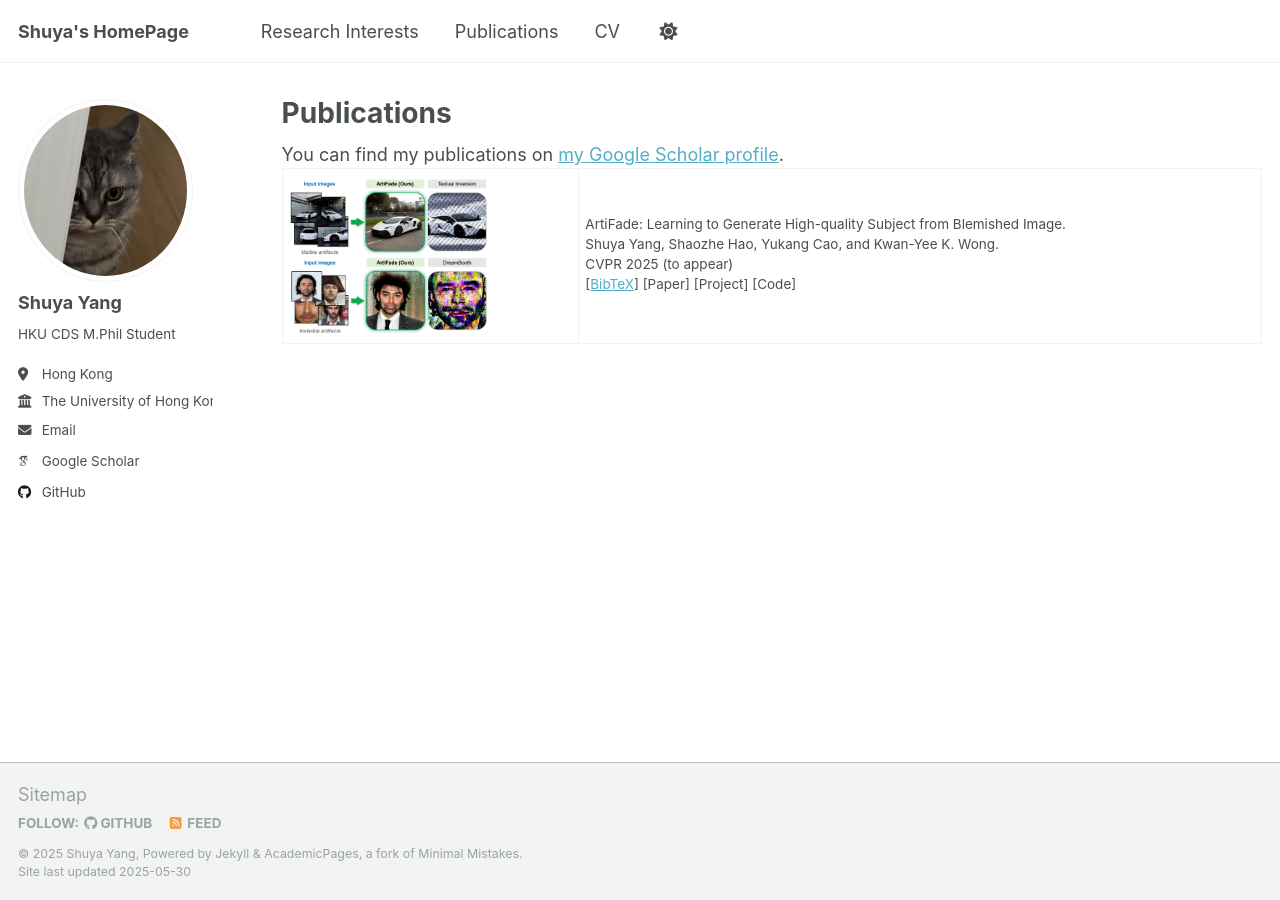
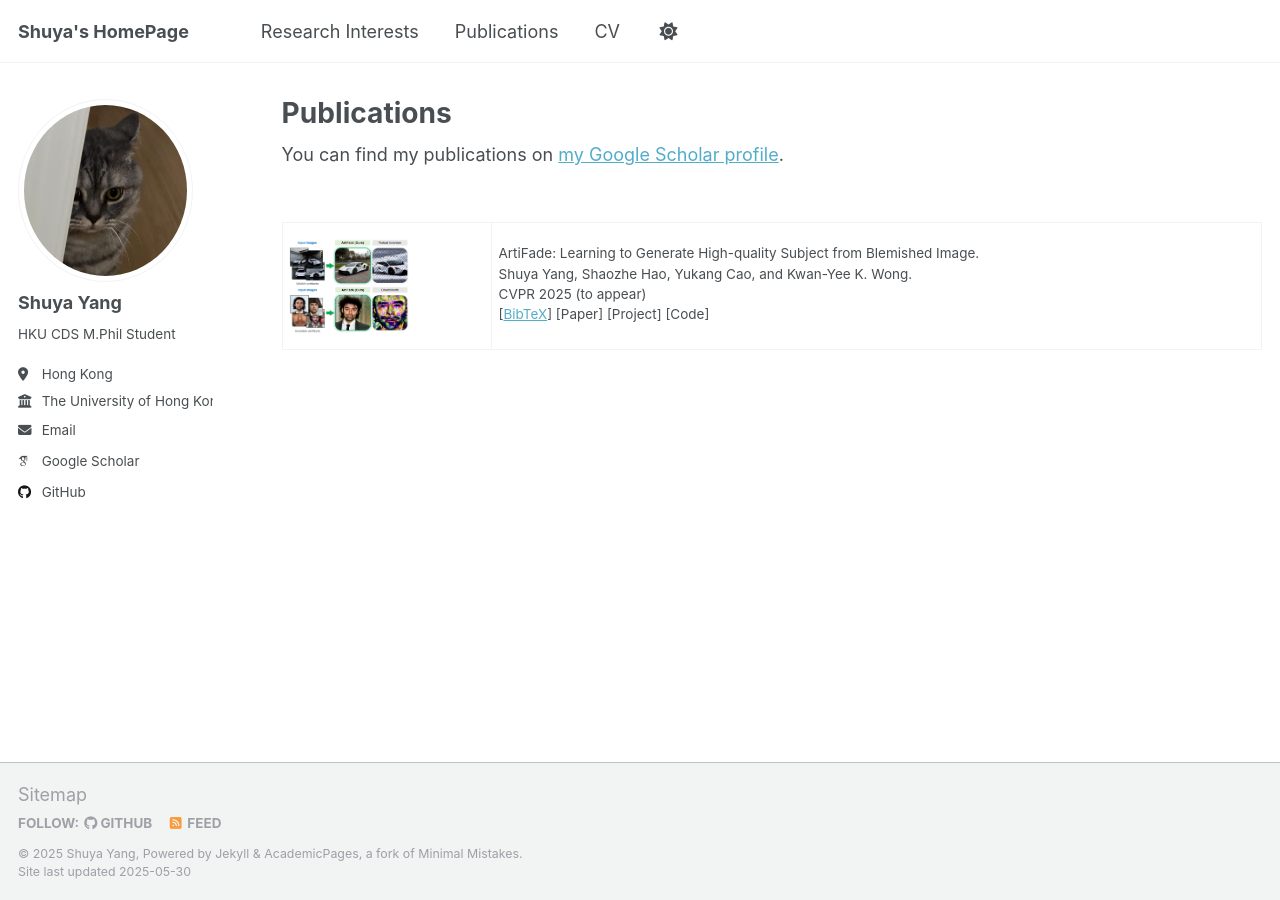
Before and after one commit to Shuya-9/Shuya-9.github.io, a Jekyll site: the page built from _pages/publications.html, in a window 1280 px wide. Built offline with Jekyll 4.4.1, drawn with Linux system fonts in a browser that asks for light colours; some web fonts are replaced.

Commit message:
Update publications.html

```diff
--- a/_pages/publications.html
+++ b/_pages/publications.html
@@ -8,14 +8,12 @@ author_profile: true
 {% if site.author.googlescholar %}
   <div class="wordwrap">You can find my publications on <a href="https://scholar.google.com/citations?user=ouj6v0AAAAAJ&hl=en&authuser=1">my Google Scholar profile</a>.</div>
 {% endif %}
-
-
-
-
+<br />
+<br />
 <table border="0">
   <tr>
     <td>
-    <img src="ArtiFade.png" width="200" height="119"/></td>
+    <img src="ArtiFade.png" width="120" height="120"/></td>
     <td valign="top">
     <p><span class="simple-title-style">ArtiFade: Learning to Generate High-quality Subject from Blemished Image.</span><br />
     <span class="simple-author-style">Shuya Yang, Shaozhe Hao, Yukang Cao, and Kwan-Yee K. Wong.</span><br />
```
